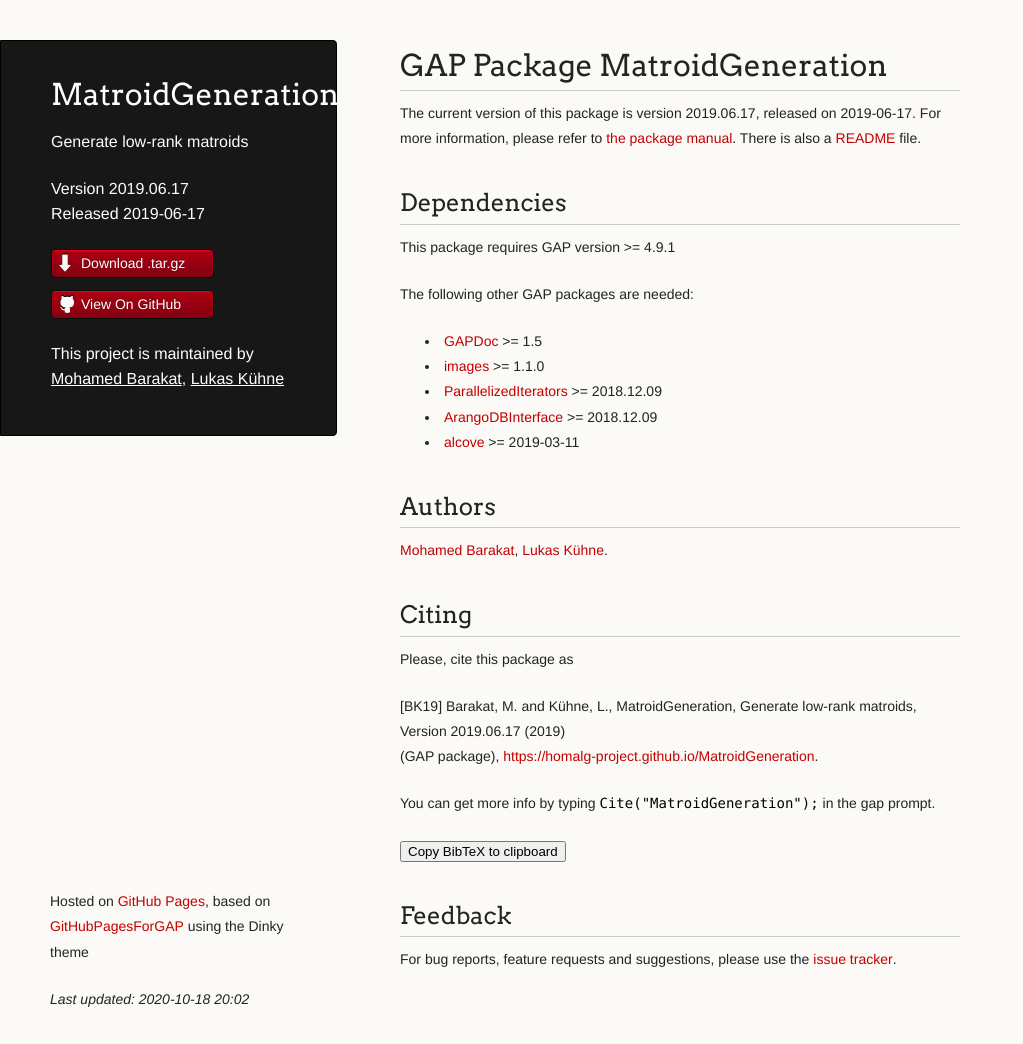
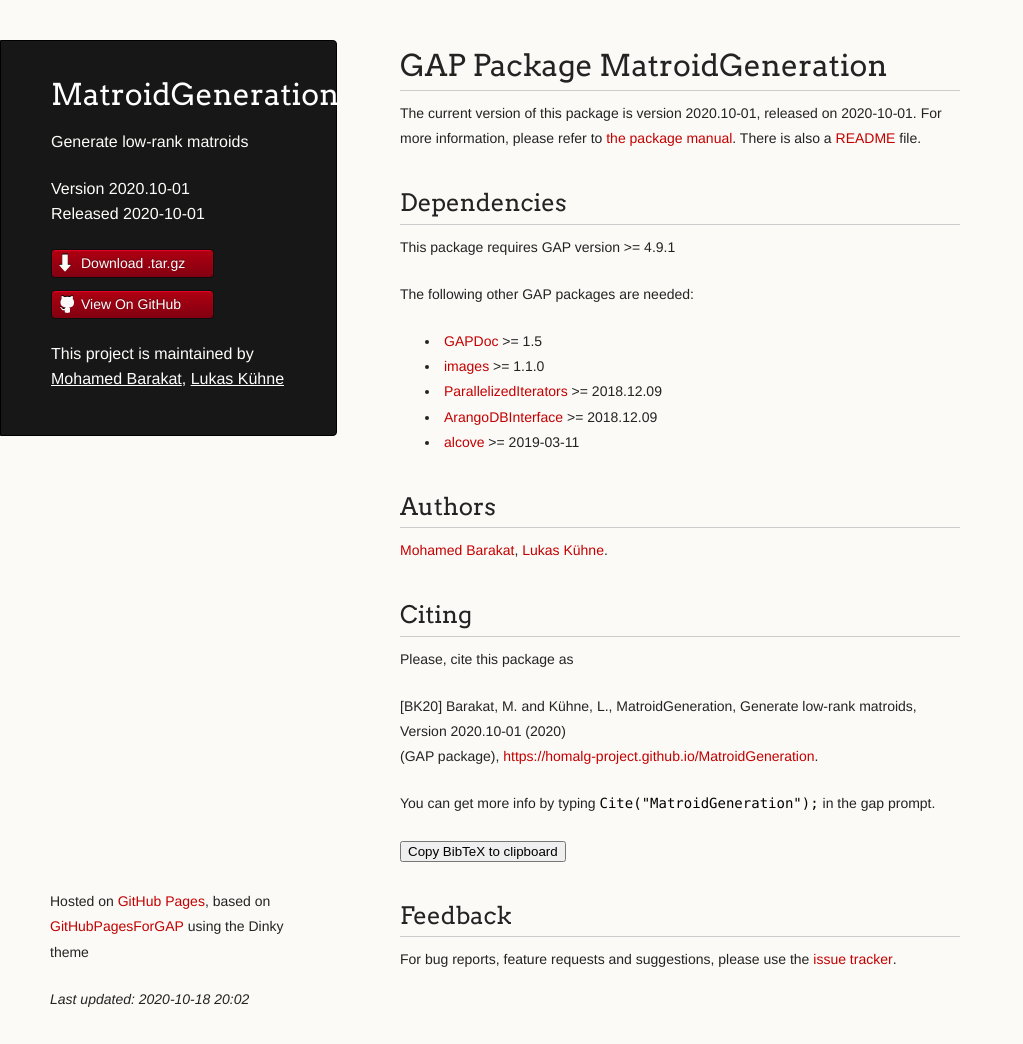
Before and after one commit to homalg-project/MatroidGeneration, a Jekyll site: the page built from index.md, in a window 1280 px wide and 1044 px high. Shown: the whole window, without its empty margins (0-1023 px from the left). Built offline with Jekyll 4.4.1, drawn with Linux system fonts in a browser that asks for light colours; comment, search, counter and statistics services are not loaded; our own code applies the rules of GitHub Pages for plain Markdown files.

Commit message:
Update website for MatroidGeneration 2020.10-01

```diff
--- a/_data/package.yml
+++ b/_data/package.yml
@@ -1,7 +1,7 @@
 name: MatroidGeneration
-version: "2019.06.17"
+version: "2020.10-01"
 license: "GPL-2.0-or-later"
-date: 2019-06-17
+date: 2020-10-01
 description: |
     Generate low-rank matroids
 
@@ -42,7 +42,7 @@ packageinfo: https://homalg-project.github.io/MatroidGeneration/PackageInfo.g
 
 downloads:
     - name: .tar.gz
-      url: https://github.com/homalg-project/MatroidGeneration/releases/download/v2019.06.17/MatroidGeneration-2019.06.17.tar.gz
+      url: https://github.com/homalg-project/MatroidGeneration/releases/download/v2020.10-01/MatroidGeneration-2020.10-01.tar.gz
 
 abstract: |
 
@@ -53,23 +53,23 @@ keywords: |
     matroid generation, low-rank matroids.
 citeas: |
     <p class='BibEntry'>
-    [<span class='BibKey'>BK19</span>]   <b class='BibAuthor'>Barakat, M. and Kühne, L.</b>,
+    [<span class='BibKey'>BK20</span>]   <b class='BibAuthor'>Barakat, M. and Kühne, L.</b>,
      <i class='BibTitle'>MatroidGeneration, Generate low-rank matroids,
-             Version 2019.06.17</i>
-     (<span class='BibYear'>2019</span>)<br />
+             Version 2020.10-01</i>
+     (<span class='BibYear'>2020</span>)<br />
     (<span class='BibNote'>GAP package</span>),
     <span class='BibHowpublished'><a href="https://homalg-project.github.io/MatroidGeneration">https://homalg-project.github.io/MatroidGeneration</a></span>.
     </p>
 
 
 bibtex: |
-    @misc{ MatroidGeneration2019.06.17,
+    @misc{ MatroidGeneration2020.10-01,
       author =           {Barakat, M. and K{\"u}hne, L.},
-      title =            {{MatroidGeneration}, Generate low-rank matroids, {V}ersion 2019.06.17},
-      month =            {Jun},
-      year =             {2019},
+      title =            {{MatroidGeneration}, Generate low-rank matroids, {V}ersion 2020.10-01},
+      month =            {Oct},
+      year =             {2020},
       note =             {GAP package},
       howpublished =     {\href {https://homalg-project.github.io/MatroidGeneration} {\texttt{https://homalg-project.github.io/}\discretionary {}{}{}\texttt{MatroidGeneration}}},
       keywords =         {matroid generation, low-rank matroids},
-      printedkey =       {BK19}
+      printedkey =       {BK20}
     }
--- a/doc/chap0.html
+++ b/doc/chap0.html
@@ -29,10 +29,10 @@
 <h2>Generate low-rank matroids</h2>
 
 <p>
-    2019.06.17</p>
+    2020.10-01</p>
 
 <p>
-    17 June 2019
+    1 October 2020
   </p>
 
 </div>
--- a/doc/chap0_mj.html
+++ b/doc/chap0_mj.html
@@ -32,10 +32,10 @@
 <h2>Generate low-rank matroids</h2>
 
 <p>
-    2019.06.17</p>
+    2020.10-01</p>
 
 <p>
-    17 June 2019
+    1 October 2020
   </p>
 
 </div>
```
Also changed, not shown: doc/chap0.txt (+2 -2 lines), 1 other file.
